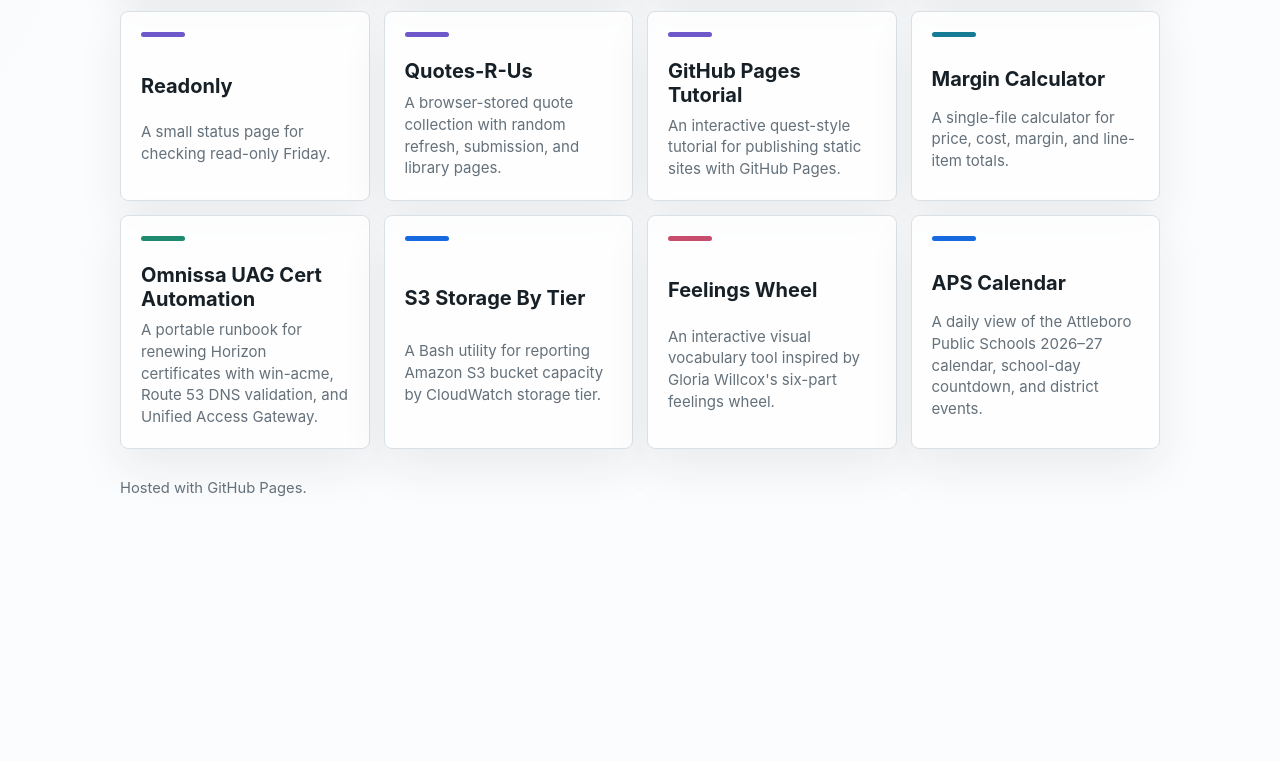
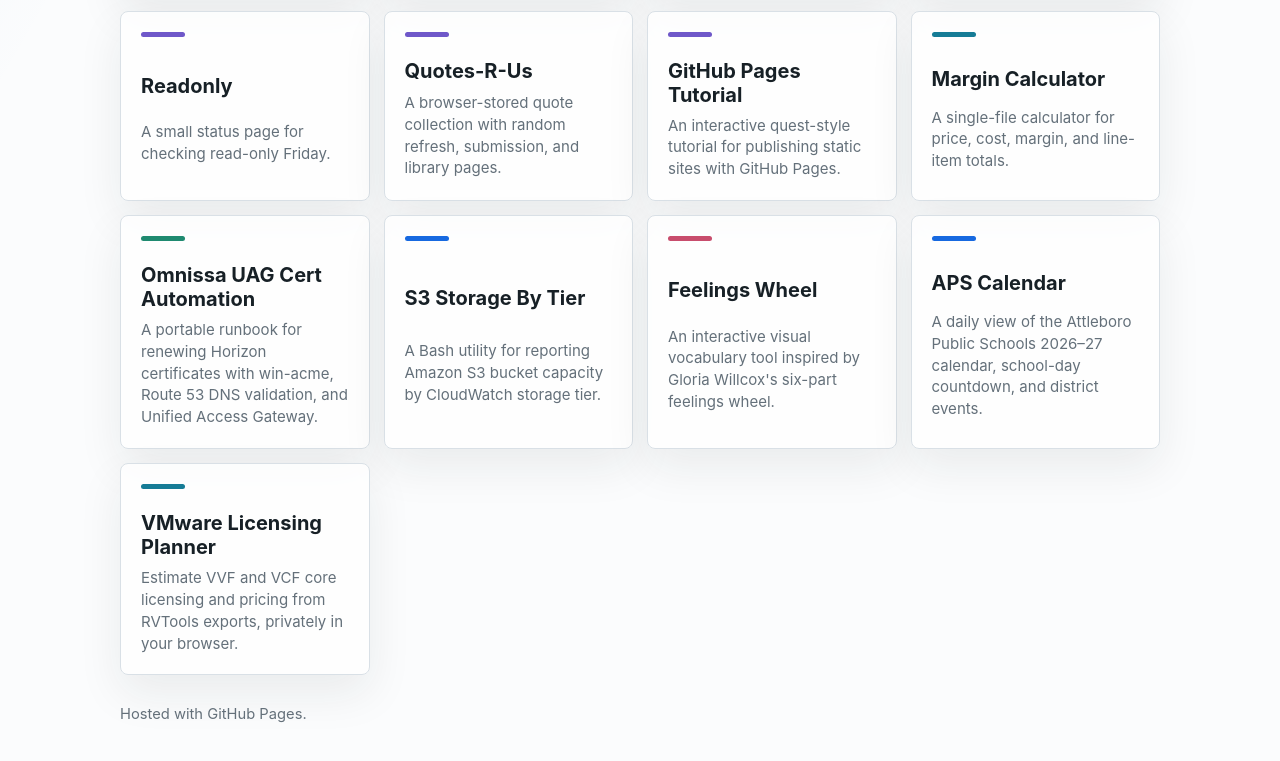
Before and after one commit to numerate64/project-pages, a plain HTML site: page index.html in a window 1280 px wide. Shown: the part 918-1679 px from the top of the page. Before the commit the page ends 1471 px from the top, so only its background shows below. Drawn offline with Linux system fonts and the light colour scheme.

Commit message:
Add VMware Licensing Planner to project directory

```diff
--- a/index.html
+++ b/index.html
@@ -249,6 +249,10 @@
           <h2>APS Calendar</h2>
           <span>A daily view of the Attleboro Public Schools 2026–27 calendar, school-day countdown, and district events.</span>
         </a>
+        <a class="project" style="--accent: var(--cyan)" href="https://numerate64.github.io/vmware-licensing/" target="_blank" rel="noopener noreferrer">
+          <h2>VMware Licensing Planner</h2>
+          <span>Estimate VVF and VCF core licensing and pricing from RVTools exports, privately in your browser.</span>
+        </a>
       </section>
 
       <footer>Hosted with GitHub Pages.
```
Also changed, not shown: 1 other file.
